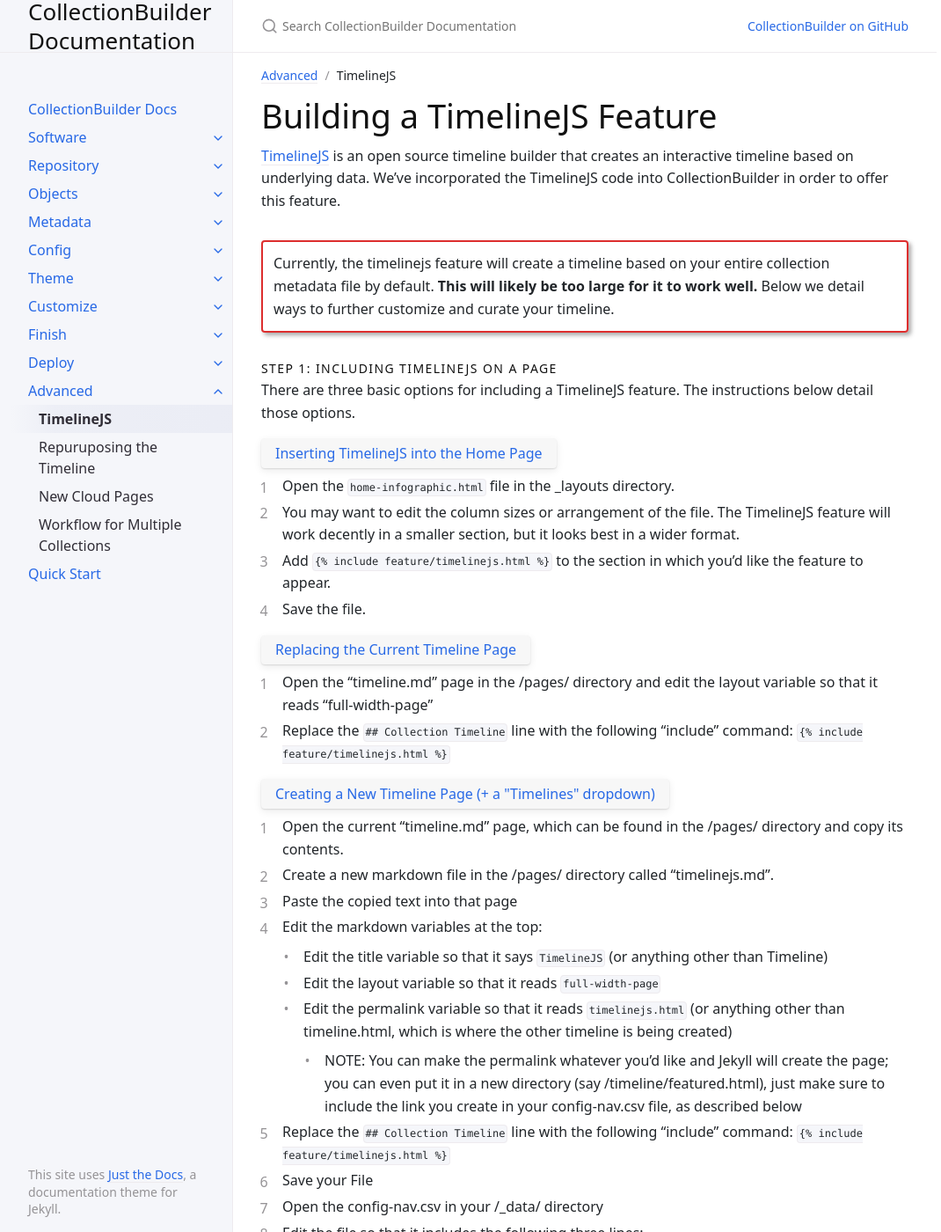
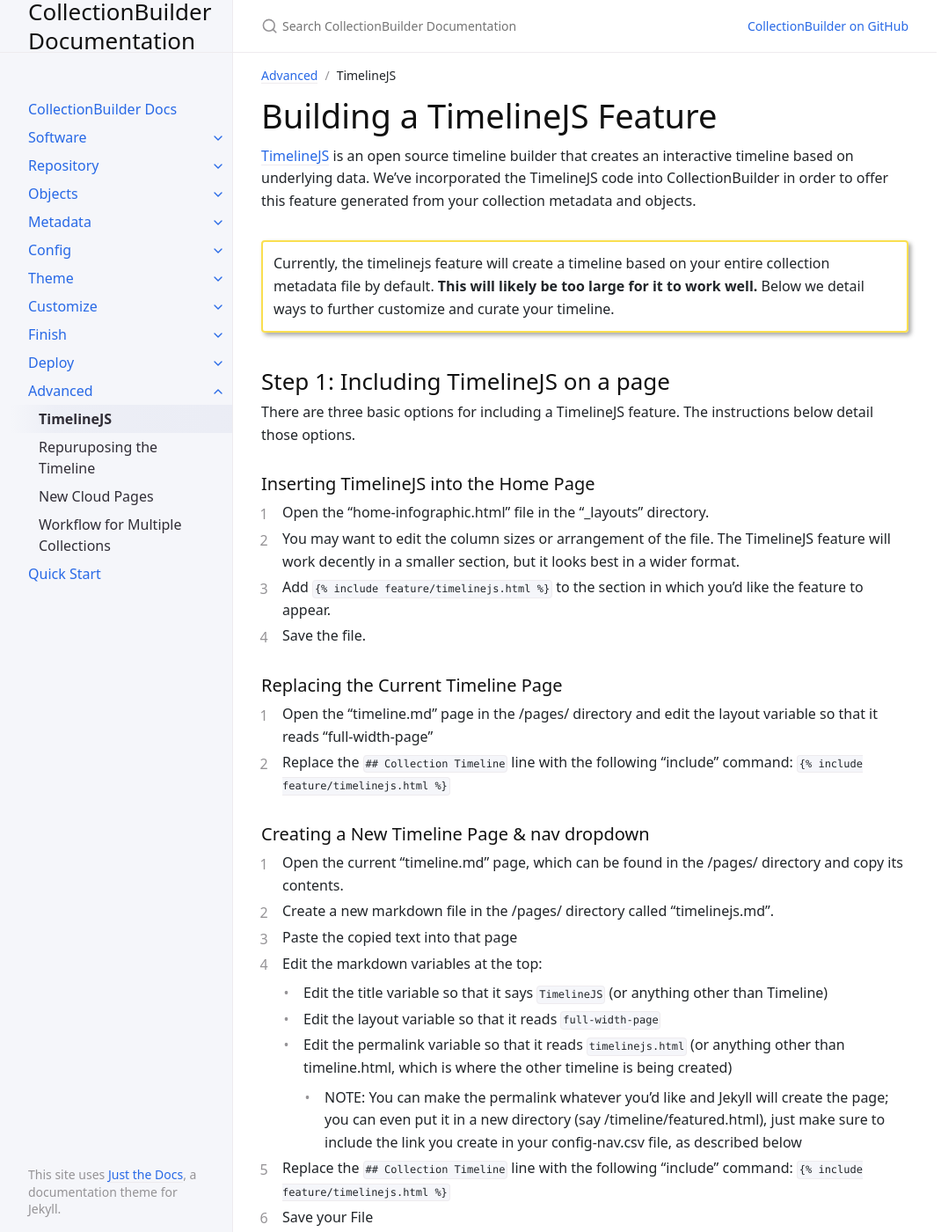
Before and after one commit to CollectionBuilder/cb-docs, a Jekyll site: the page built from docs/09_advanced/timelinejs.md, in a window 1280 px wide and 1400 px high. Shown: the whole window at 88% size, without its empty margins (107-1177 px from the left). Built offline with Jekyll 4.4.1, drawn with Linux system fonts in a browser that asks for light colours.

Commit message:
remove accordian timelinejs

````diff
--- a/docs/09_advanced/timelinejs.md
+++ b/docs/09_advanced/timelinejs.md
@@ -6,58 +6,32 @@ nav_order: 1
 
 # Building a TimelineJS Feature
 
-[TimelineJS](http://timeline.knightlab.com/) is an open source timeline builder that creates an interactive timeline based on underlying data. We've incorporated the TimelineJS code into CollectionBuilder in order to offer this feature.
+[TimelineJS](http://timeline.knightlab.com/) is an open source timeline builder that creates an interactive timeline based on underlying data.
+We've incorporated the TimelineJS code into CollectionBuilder in order to offer this feature generated from your collection metadata and objects.
 
-{:.alert .alert-red}
-Currently, the timelinejs feature will create a timeline based on your entire collection metadata file by default. **This will likely be too large for it to work well.** Below we detail ways to further customize and curate your timeline.
+{:.alert .alert-yellow}
+Currently, the timelinejs feature will create a timeline based on your entire collection metadata file by default.
+**This will likely be too large for it to work well.**
+Below we detail ways to further customize and curate your timeline.
 
-#### Step 1: Including TimelineJS on a page
+## Step 1: Including TimelineJS on a page
 
 There are three basic options for including a TimelineJS feature. The instructions below detail those options.
 
+### Inserting TimelineJS into the Home Page
 
-<div id="accordion" class="mb-4">
-<div class="card">
-<div class="card-header" id="headingOne">
-<h5 class="mb-0">
-<button class="btn btn-link text-dark" data-toggle="collapse" data-target="#collapseOne" aria-expanded="true" aria-controls="collapseOne">
-Inserting TimelineJS into the Home Page
-</button>
-</h5>
-</div>
-<div id="collapseOne" class="collapse" aria-labelledby="headingOne" data-parent="#accordion">
-<div class="card-body" markdown="1">
-1. Open the `home-infographic.html` file in the _layouts directory.
+1. Open the "home-infographic.html" file in the "_layouts" directory.
 2. You may want to edit the column sizes or arrangement of the file. The TimelineJS feature will work decently in a smaller section, but it looks best in a wider format.
 3. Add `{% raw %}{% include feature/timelinejs.html %}{%endraw%}` to the section in which you'd like the feature to appear.
 4. Save the file.
-</div>
-</div>
-</div>
-<div class="card">
-<div class="card-header" id="headingTwo">
-<h5 class="mb-0">
-<button class="btn btn-link collapsed text-dark" data-toggle="collapse" data-target="#collapseTwo" aria-expanded="false" aria-controls="collapseTwo">
-Replacing the Current Timeline Page
-</button>
-</h5>
-</div>
-<div id="collapseTwo" class="collapse" aria-labelledby="headingTwo" data-parent="#accordion">
-<div class="card-body" markdown="1">
+
+### Replacing the Current Timeline Page
+
 1. Open the "timeline.md" page in the /pages/ directory and edit the layout variable so that it reads "full-width-page"
 2. Replace the `## Collection Timeline` line with the following "include" command: `{% raw %}{% include feature/timelinejs.html %}{%endraw%}`
-</div>
-</div>
-<div class="card">
-<div class="card-header" id="headingTwo">
-<h5 class="mb-0">
-<button class="btn btn-link collapsed text-dark" data-toggle="collapse" data-target="#collapseThree" aria-expanded="false" aria-controls="collapseThree">
-Creating a New Timeline Page (+ a "Timelines" dropdown)
-</button>
-</h5>
-</div>
-<div id="collapseThree" class="collapse" aria-labelledby="headingThree" data-parent="#accordion">
-<div class="card-body" markdown="1">
+
+### Creating a New Timeline Page & nav dropdown
+
 1. Open the current "timeline.md" page, which can be found in the /pages/ directory and copy its contents.
 2. Create a new markdown file in the /pages/ directory called "timelinejs.md".
 3. Paste the copied text into that page
@@ -71,21 +45,19 @@ Creating a New Timeline Page (+ a "Timelines" dropdown)
 7. Open the config-nav.csv in your /_data/ directory
 8. Edit the file so that it includes the following three lines:
 
-{:.bg-light .pl-4}
 ```
 Timelines,,
 Full Timeline,/timeline.html,Timelines
 TimelineJS,/timelinejs.html,Timelines
 ```
-- This will create a dropdown menu that links to both timeline pages.
-</div>
-</div>
-</div>
-</div>
-<div class="mt-4" markdown="1">
-#### Step 2: Curating Your Timeline
 
-The TimelineJS feature runs off of the timelinejs.json file, which can be found in the /assets/data/ directory. We recommend you edit the file so that it includes a select number of items. Below are several ways to do this.
+This will create a dropdown menu that links to both timeline pages.
+
+## Step 2: Curating Your Timeline
+
+The TimelineJS feature runs off of the timelinejs.json file, which can be found in the /assets/data/ directory.
+We recommend you edit the file so that it includes a select number of items.
+Below are several ways to do this.
 
 **Limiting the Items Included**
 
@@ -108,4 +80,3 @@ This method will use a new data sheet to create a curated timeline by only listi
 7. Edit the first line so that it reads --> `{% raw %}{%- assign items = site.data.timelinejs | where_exp: "item","item.headline" -%}{% endraw %}`
 
 This will generate a timeline that only includes items that have a headline.
-</div>
````
